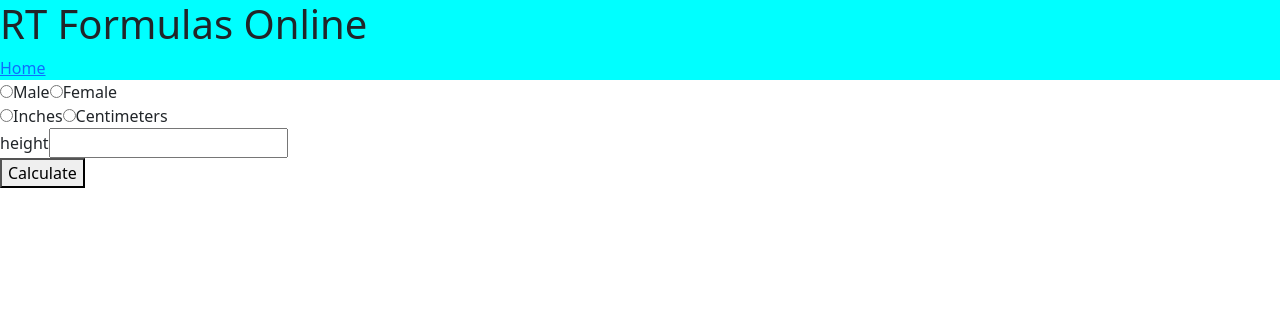
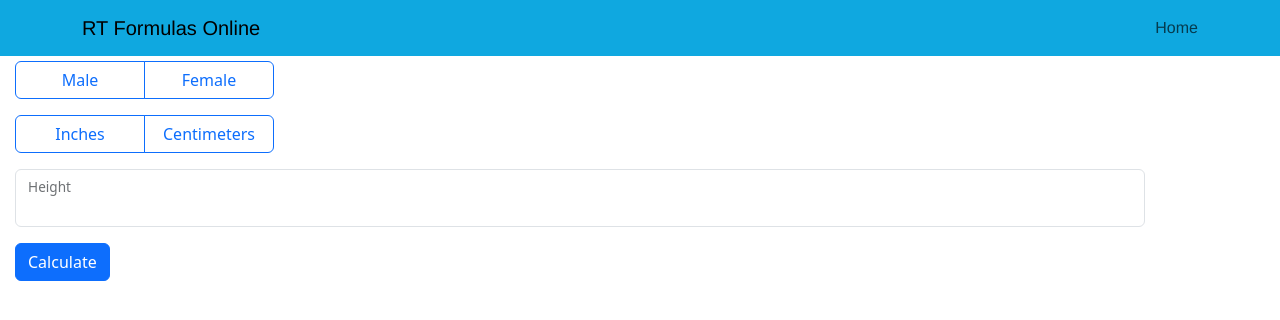
Before and after one commit to ecogle/new-rtformulas-online, a React (Create React App) app: page /idealbodyweight in a window 1280 px wide. Shown: the top 320 px of the page. Built offline with nearby package versions, Linux system fonts and the light colour scheme.

Commit message:
Updated the css and layout to React bootstrap

```diff
--- a/src/App.js
+++ b/src/App.js
@@ -1,13 +1,10 @@
-import logo from "./logo.svg";
+//import logo from "./logo.svg";
 import "./App.css";
 import HomePage from "./Pages/HomePage/HomePage";
-import { Router, Link, Route, Routes } from "react-router-dom";
-import NavBar from "./components/NavBar/NavBar";
 
 function App() {
   return (
     <div>
-      <NavBar />
       <HomePage />
     </div>
   );
--- a/src/Pages/HomePage/HomePage.js
+++ b/src/Pages/HomePage/HomePage.js
@@ -8,8 +8,8 @@ function HomePage() {
   return (
     <div className="homepage">
       <NavBar />
-      <VentilatorManagement />
-      <Formulas />
+      <VentilatorManagement eventKey="0" />
+      <Formulas eventKey="1" />
     </div>
   );
 }
--- /dev/null
+++ b/src/Pages/VentilatorManagement/IdealBodyWeight/IdealBodyWeight.css
@@ -0,0 +1,21 @@
+.form-area{
+    padding: 5px;
+    min-width: 300px;
+    margin-left: 10px;
+}
+
+.radio-button-group{
+    width: 25%;
+}
+
+.hidden{
+    display: none;
+}
+label[id*="ans"]{
+    background-color: blue;
+    color:yellow;
+}
+
+button[id*="ans"]{
+    width:130px;
+}
--- a/src/Pages/VentilatorManagement/IdealBodyWeight/IdealBodyWeight.js
+++ b/src/Pages/VentilatorManagement/IdealBodyWeight/IdealBodyWeight.js
@@ -1,5 +1,17 @@
-import React, { useState } from "react";
+import React, { useEffect, useState } from "react";
 import NavBar from "../../../components/NavBar/NavBar";
+import "./IdealBodyWeight.css";
+import {
+  FloatingLabel,
+  Form,
+  ToggleButtonGroup,
+  InputGroup,
+  ToggleButton,
+  Container,
+  Row,
+  Col,
+  Button,
+} from "react-bootstrap";
 
 function IdealBodyWeight({ props }) {
   const [ptSex, setPtSex] = useState();
@@ -25,67 +37,123 @@ function IdealBodyWeight({ props }) {
     setAnswer(tempAnswer);
   };
 
+  const measurements = [
+    { name: "inches", value: 1, displayName: "Inches" },
+    { name: "centimeters", value: 2, displayName: "Centimeters" },
+  ];
+
+  const ptSexRadios = [
+    { name: "male", value: 1, displayName: "Male" },
+    { name: "female", value: 2, displayName: "Female" },
+  ];
+  useEffect(() => {
+    if (answer !== "") {
+      document.getElementById("ansKg").classList.remove("hidden");
+      document.getElementById("ansLbs").classList.remove("hidden");
+      document.getElementById("ansHr").classList.remove("hidden");
+    } else {
+      document.getElementById("ansKg").classList.add("hidden");
+      document.getElementById("ansLbs").classList.add("hidden");
+      document.getElementById("ansHr").classList.add("hidden");
+    }
+  });
   return (
-    <div>
+    <>
       <NavBar />
-      <form>
-        <div className="ptSex" onSubmit={handleSubmit}>
-          <label>
-            <input
+      <Container className="form-area">
+        <Form>
+          <Form.Group>
+            <Row>
+              <Col>
+                <InputGroup className="mb-3">
+                  <ToggleButtonGroup name="ptSex">
+                    {ptSexRadios.map((ptSexRadio, idx) => (
+                      <ToggleButton
+                        key={idx}
+                        id={`ptSexRadio-${idx}`}
                         type="radio"
-              name="ptSex"
-              value="male"
-              checked={ptSex === "male"}
-              onChange={(e) => setPtSex(e.target.value)}
-            ></input>
-            Male
-          </label>
-          <label>
-            <input
+                        style={{ width: "130px" }}
+                        variant={"outline-primary"}
+                        value={ptSexRadio.name}
+                        checked={ptSex === ptSexRadio.name}
+                        onChange={(e) => setPtSex(e.currentTarget.value)}
+                      >
+                        {ptSexRadio.displayName}
+                      </ToggleButton>
+                    ))}
+                  </ToggleButtonGroup>
+                </InputGroup>
+              </Col>
+            </Row>
+            <Row>
+              <Col>
+                <InputGroup className="mb-3">
+                  <ToggleButtonGroup type="radio" name="measurement">
+                    {measurements.map((measurement, idx) => {
+                      return (
+                        <ToggleButton
+                          key={idx}
+                          id={`radio-${idx}`}
                           type="radio"
-              name="ptSex"
-              value="female"
-              checked={ptSex === "female"}
-              onChange={(e) => setPtSex(e.target.value)}
-            ></input>
-            Female
-          </label>
-        </div>
-        <div className="measurement">
-          <label>
-            <input
-              type="radio"
-              name="measurement"
-              value="inches"
-              checked={measurement === "inches"}
-              onChange={(e) => setMeasurement(e.target.value)}
-            ></input>
-            Inches
-          </label>
-          <label>
-            <input
-              type="radio"
-              name="measurement"
-              value="centimeters"
-              checked={measurement === "centimeters"}
-              onChange={(e) => setMeasurement(e.target.value)}
-            ></input>
-            Centimeters
-          </label>
-        </div>
-
-        <div>
-          <label>height</label>
-          <input
+                          style={{ width: "130px" }}
+                          variant={"outline-primary"}
+                          value={measurement.name}
+                          checked={measurement === measurement.name}
+                          onChange={(e) =>
+                            setMeasurement(e.currentTarget.value)
+                          }
+                        >
+                          {measurement.displayName}
+                        </ToggleButton>
+                      );
+                    })}
+                  </ToggleButtonGroup>
+                </InputGroup>
+              </Col>
+            </Row>
+            <Row>
+              <Col>
+                <FloatingLabel
+                  controlId="heightLabel"
+                  label="Height"
+                  className="mb-3"
+                >
+                  <Form.Control
                     type="text"
                     value={height}
                     onChange={(e) => setHeight(e.target.value)}
                   />
-        </div>
-        <button onClick={handleSubmit}>Calculate</button>
-        <div id="answer">{answer}</div>
-      </form>
-    </div>
+                </FloatingLabel>
+              </Col>
+            </Row>
+            <Row>
+              <Col>
+                <Button onClick={handleSubmit}>Calculate</Button>
+              </Col>
+            </Row>
+            <Row>
+              <Col>&nbsp;</Col>
+            </Row>
+            <Row>
+              <Col id="ansHr">
+                <hr />
+              </Col>
+            </Row>
+            <Row>
+              <Col>
+                <Button id="ansKg" className="btn-danger">
+                  {answer} kg
+                </Button>
+                &nbsp;
+                <Button id="ansLbs" className="btn-danger">
+                  {Math.round(answer * 2.2)} lbs
+                </Button>
+              </Col>
+            </Row>
+          </Form.Group>
+        </Form>
+      </Container>
+    </>
   );
 }
 
--- a/src/components/Formulas/Formulas.js
+++ b/src/components/Formulas/Formulas.js
@@ -1,11 +1,13 @@
 import React from "react";
 import { Accordion, ListGroup } from "react-bootstrap";
 import AccordionHeader from "react-bootstrap/esm/AccordionHeader";
+import AccordionItem from "react-bootstrap/esm/AccordionItem";
 import { Link } from "react-router-dom";
 
-export default function Formulas() {
+export default function Formulas(props) {
   return (
     <Accordion>
+      <AccordionItem eventKey={props.eventKey}>
         <AccordionHeader>Formulas</AccordionHeader>
         <Accordion.Body>
           <ListGroup>
@@ -28,6 +30,7 @@ export default function Formulas() {
             </ListGroup.Item>
           </ListGroup>
         </Accordion.Body>
+      </AccordionItem>
     </Accordion>
   );
 }
--- a/src/components/ListLinks/ListLink.js
+++ b/src/components/ListLinks/ListLink.js
@@ -1,6 +1,4 @@
 import React from "react";
-import { Link } from "react-router-dom";
-import { ListGroup } from "react-bootstrap";
 
 function LinkList({ props }) {
   return <h1>help</h1>;
--- a/src/components/NavBar/NavBar.js
+++ b/src/components/NavBar/NavBar.js
@@ -1,12 +1,16 @@
 import React from "react";
-import { Link } from "react-router-dom";
 import "./navbar.css";
+import { Container, Nav, Navbar } from "react-bootstrap";
 
 export default function NavBar() {
   return (
-    <div className="nav-bar">
-      <h1>RT Formulas Online</h1>
-      <Link to="/">Home</Link>
-    </div>
+    <Navbar expand="large" className="nav-bar">
+      <Container>
+        <Navbar.Brand>RT Formulas Online</Navbar.Brand>
+        <Nav>
+          <Nav.Link href="/">Home</Nav.Link>
+        </Nav>
+      </Container>
+    </Navbar>
   );
 }
--- a/src/components/NavBar/navbar.css
+++ b/src/components/NavBar/navbar.css
@@ -1,4 +1,5 @@
 .nav-bar{
     width: 100%;
-    background-color: aqua;
+    background-color: rgb(15, 168, 224);
+    font-family:'Franklin Gothic Medium', 'Arial Narrow', Arial, sans-serif
 }
--- a/src/components/VentilatorManagement/VentilatorManagement.js
+++ b/src/components/VentilatorManagement/VentilatorManagement.js
@@ -2,10 +2,10 @@ import React from "react";
 import { Accordion, ListGroup } from "react-bootstrap";
 import { Link } from "react-router-dom";
 
-export default function VentilatorManagement() {
+export default function VentilatorManagement(props) {
   return (
     <Accordion>
-      <Accordion.Item>
+      <Accordion.Item eventKey={props.eventKey}>
         <Accordion.Header>Ventilator Management</Accordion.Header>
         <Accordion.Body>
           <ListGroup>
```
Lines whose indentation alone changed are shown as unchanged.
